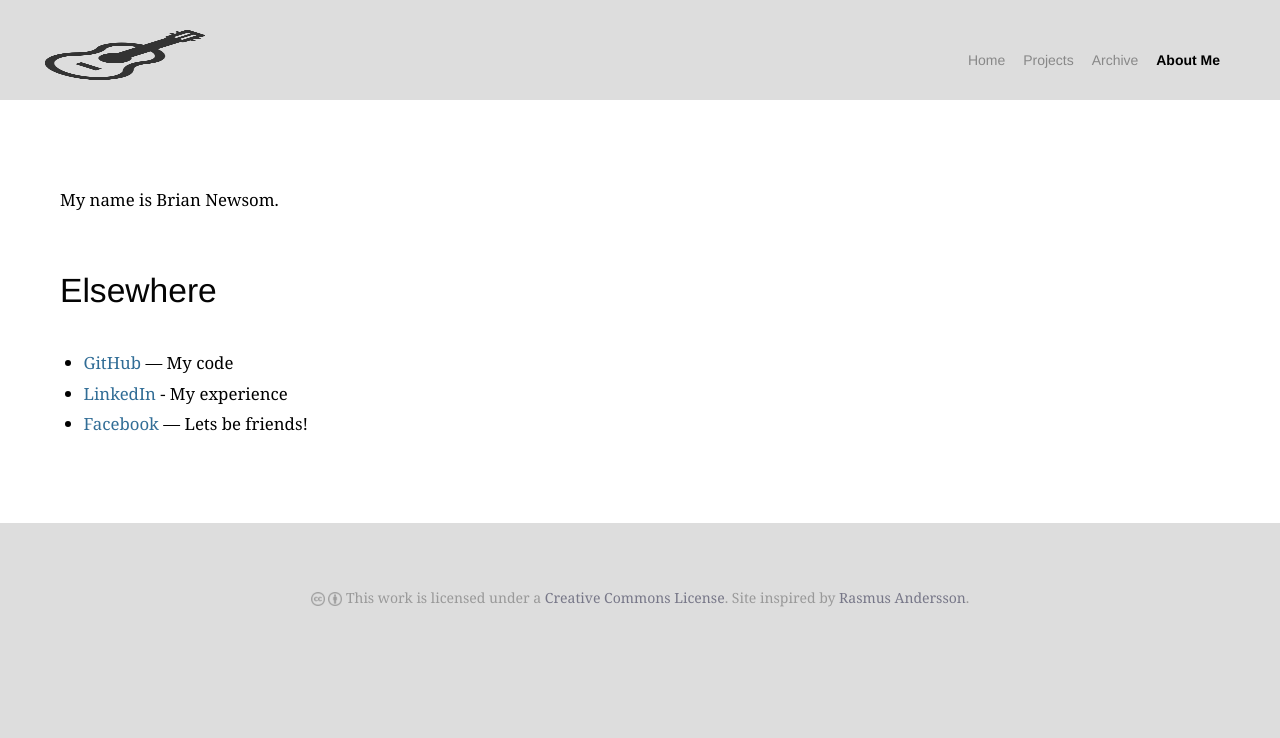
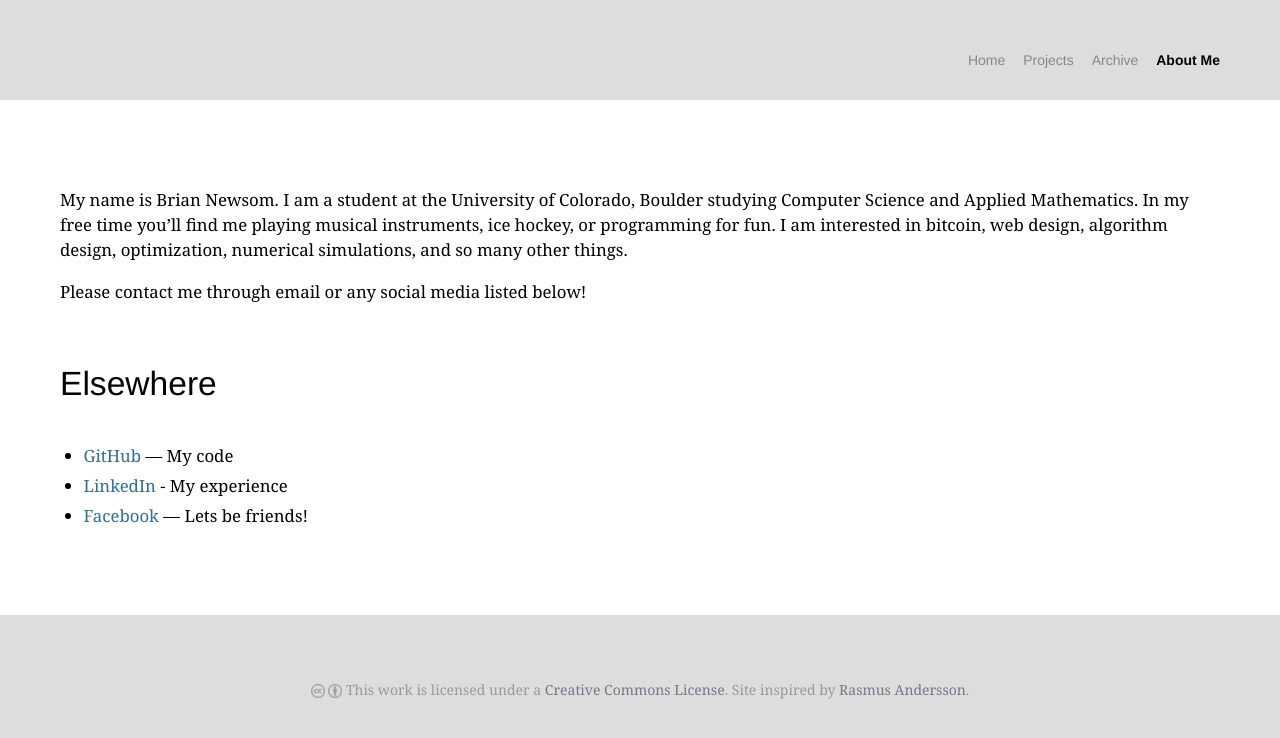
Before and after one commit to BrianNewsom/BrianNewsom.github.io, a Jekyll site: the page built from about/index.md, in a window 1280 px wide. Shown: the top 738 px of the page. Built offline with Jekyll 4.4.1, drawn with Linux system fonts in a browser that asks for light colours; some web fonts are replaced; Markdown is read by kramdown in place of the engine named in the settings.

Commit message:
Update projects + about

```diff
--- a/_layouts/barebones.html
+++ b/_layouts/barebones.html
@@ -6,7 +6,6 @@
     <meta property="fb:admins" content="728642302">
     <meta property="fb:app_id" content="38027689216">
     <title>{{ page.title }}</title>
-    <!--<link rel="shortcut icon" href="/res/signature.png"> -->
     <style type="text/css" media="screen">
       body {
         background:white; color:#020202;
--- a/_layouts/default.html
+++ b/_layouts/default.html
@@ -75,7 +75,6 @@
     <div id="fb-root"></div><script></script-->
     <iframe id="sidebar"></iframe>
     <header>
-    <h1 class="logo" onclick="document.location.href='/';"><a href="/"><img src="/res/guitar.png" width="160" height="50" alt="Guitar"></a></h1>
       <ul class="navigation">
         <li><a href="/"{% if page.url == site.url %}class="active"{% endif %} title="Brian Newsom">Home</a></li>
         <li><a href="/projects/"{% if page.url contains "/projects/" %}class="active"{% endif %} title="Projects I contribute to">Projects</a></li>
--- a/about/index.md
+++ b/about/index.md
@@ -4,7 +4,11 @@ fb_comments: 3
 title: About
 ---
 
-My name is Brian Newsom.
+My name is Brian Newsom.  I am a student at the University of Colorado, Boulder studying Computer Science and Applied Mathematics.
+In my free time you’ll find me playing musical instruments, ice hockey, or programming for fun.
+I am interested in bitcoin, web design, algorithm design, optimization, numerical simulations, and so many other things.
+
+Please contact me through email or any social media listed below!
 
 ## Elsewhere
 
```
Also changed, not shown: projects/index.md (+4 -0 lines).
